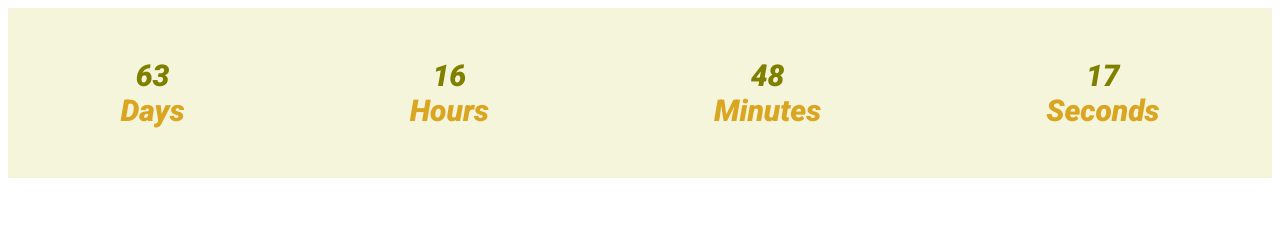
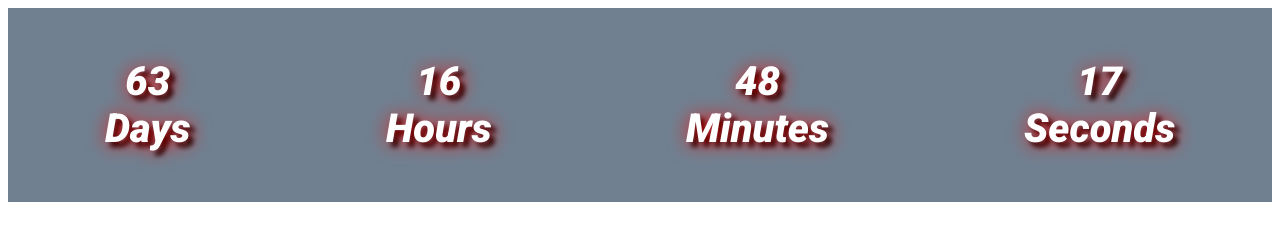
Before and after one commit to AleksandrYakovenko1984/goit-js-hw-11-timer, a plain HTML site: page index.html in a window 1280 px wide. Drawn offline with nearby package versions, Linux system fonts and the light colour scheme.

Commit message:
добавил стили и анимацию

```diff
--- a/index.html
+++ b/index.html
@@ -5,28 +5,29 @@
     <meta http-equiv="X-UA-Compatible" content="IE=edge">
     <meta name="viewport" content="width=device-width, initial-scale=1.0">
     <title>Document</title>
+    <link rel="stylesheet" href="https://cdnjs.cloudflare.com/ajax/libs/animate.css/4.1.1/animate.min.css" />
     <link href="https://fonts.googleapis.com/css2?family=Roboto:ital,wght@1,900&display=swap" rel="stylesheet">
     <link rel="stylesheet" href="./styles.css" />
 </head>
 <body>
 
-    <div class="timer" id="timer-1">
-        <div class="field">
+    <div class="timer " id="timer-1">
+        <div class="field animate__animated animate__flip">
             <span class="value" data-value="days">11</span>
             <span class="label">Days</span>
         </div>
 
-        <div class="field">
+        <div class="field animate__animated animate__flip">
             <span class="value" data-value="hours">11</span>
             <span class="label">Hours</span>
         </div>
 
-        <div class="field">
+        <div class="field animate__animated animate__flip">
             <span class="value" data-value="mins">11</span>
             <span class="label">Minutes</span>
         </div>
 
-        <div class="field">
+        <div class="field animate__animated animate__flip">
             <span class="value" data-value="secs">11</span>
             <span class="label">Seconds</span>
         </div>
--- a/styles.css
+++ b/styles.css
@@ -1,23 +1,27 @@
 .timer {
   font-family: Roboto, sans-serif;
-  font-size: 30px;
+  font-size: 40px;
 
   display: flex;
   justify-content: space-around;
-  background-color: beige;
+  background-color: slategrey;
   padding-top: 50px;
   padding-bottom: 50px;
 }
 .field {
-  transform-style: preserve-3d;
   display: flex;
   flex-direction: column;
 }
 .value {
-  color: olive;
   text-align: center;
+  color: #ffffff;
+  color: #ffffff;
+  text-shadow: 2px 2px 20px #ff0000, 5px 5px 5px #000000;
 }
 .label {
   text-align: center;
-  color: goldenrod;
+
+  color: #ffffff;
+  color: #ffffff;
+  text-shadow: 2px 2px 20px #ff0000, 5px 5px 5px #000000;
 }
```
